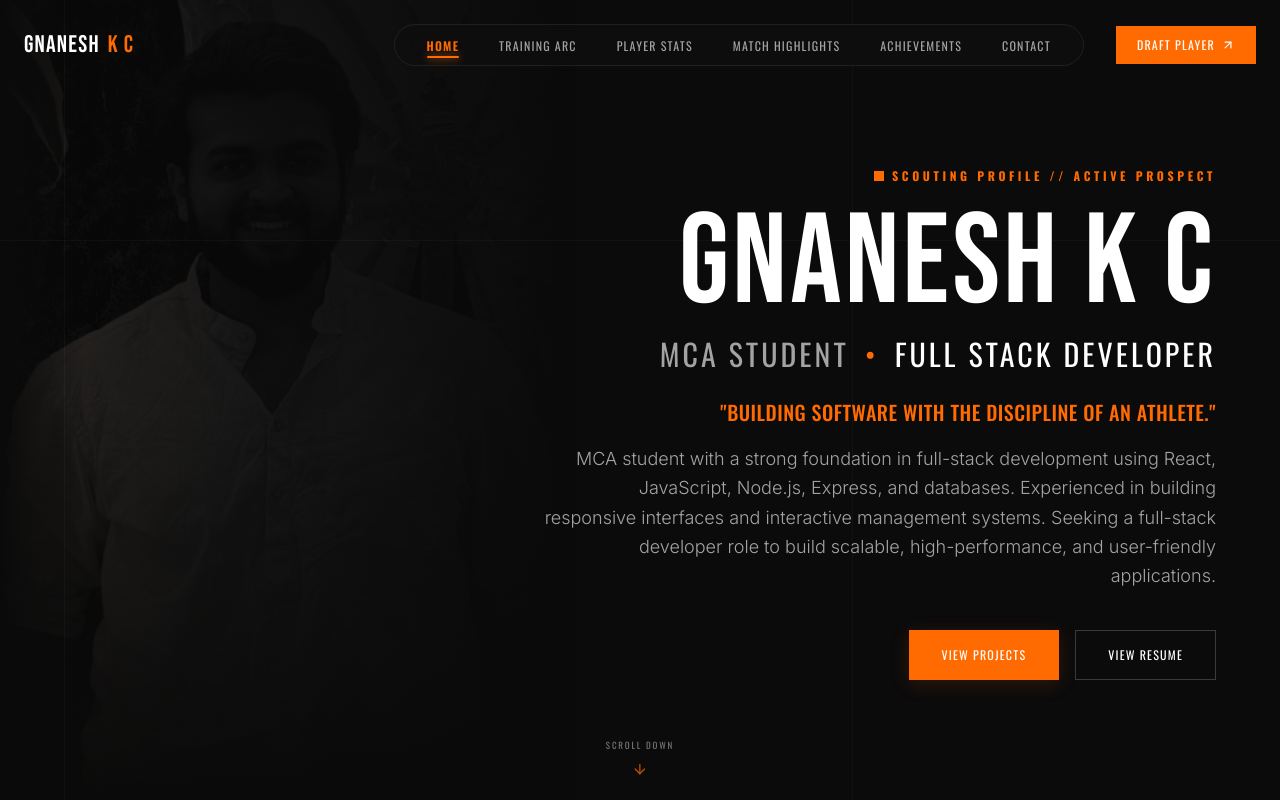
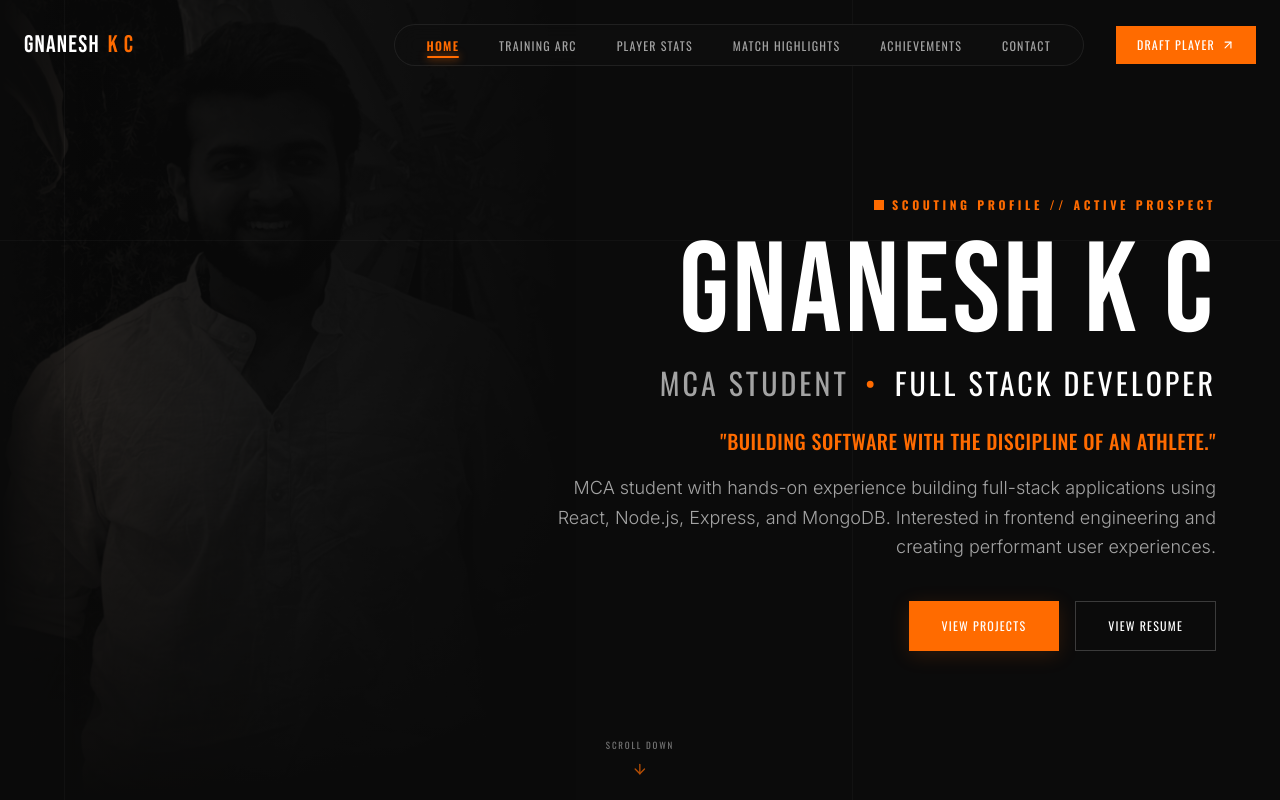
Before and after one commit to Gnanesh18/Portfolio, a Next.js app: page / in a window 1280 px wide. Shown: the top 800 px of the page. Built offline with nearby package versions, Linux system fonts and the light colour scheme.

Commit message:
Update profile objective/biography to a less generic MCA student summary

```diff
--- a/src/components/Hero.tsx
+++ b/src/components/Hero.tsx
@@ -78,7 +78,7 @@ export default function Hero() {
               "Building software with the discipline of an athlete."
             </p>
             <p className="text-soft-gray text-base sm:text-lg leading-relaxed font-light">
-              MCA student with a strong foundation in full-stack development using React, JavaScript, Node.js, Express, and databases. Experienced in building responsive interfaces and interactive management systems. Seeking a full-stack developer role to build scalable, high-performance, and user-friendly applications.
+              MCA student with hands-on experience building full-stack applications using React, Node.js, Express, and MongoDB. Interested in frontend engineering and creating performant user experiences.
             </p>
           </motion.div>
 
--- a/src/components/PlayerProfile.tsx
+++ b/src/components/PlayerProfile.tsx
@@ -72,7 +72,7 @@ export default function PlayerProfile() {
                 </h3>
               </div>
               <p className="text-soft-gray text-sm leading-relaxed font-light">
-                MCA student with a strong foundation in full-stack development using React, JavaScript, Node.js, Express, and databases. Having worked on projects such as Management Systems using the MERN stack, I am seeking a full-stack developer role to build scalable, high-performance, and user-friendly web applications.
+                MCA student with hands-on experience building full-stack applications using React, Node.js, Express, and MongoDB. Interested in frontend engineering and creating performant user experiences.
               </p>
             </div>
 
--- a/src/generate-pdf.js
+++ b/src/generate-pdf.js
@@ -41,7 +41,7 @@ y += 26;
 doc.fillColor(bodyColor)
    .font('Times-Italic')
    .fontSize(9.5)
-   .text('MCA student with strong foundation in frontend development', leftMargin, y, { width: contentWidth, align: 'center' });
+   .text('MCA student with hands-on experience building full-stack applications', leftMargin, y, { width: contentWidth, align: 'center' });
 
 y += 15;
 
@@ -119,13 +119,13 @@ drawSectionHeader('PROFESSIONAL SUMMARY');
 doc.fillColor(bodyColor)
    .font('Helvetica')
    .fontSize(8.5)
-   .text('MCA student with strong foundation in frontend development using ', leftMargin, y, { continued: true, width: contentWidth, align: 'justify', lineGap: 2.5 })
-   .font('Helvetica-Bold').text('React, JavaScript, HTML ', { continued: true })
-   .font('Helvetica').text('and ', { continued: true })
-   .font('Helvetica-Bold').text('CSS', { continued: true })
-   .font('Helvetica').text('. Having worked on projects on Management Systems using ', { continued: true })
-   .font('Helvetica-Bold').text('MERN stack', { continued: true })
-   .font('Helvetica').text('. Seeking a frontend developer role to build scalable and user-friendly applications.', { width: contentWidth, align: 'justify', lineGap: 2.5 });
+   .text('MCA student with hands-on experience building full-stack applications using ', leftMargin, y, { continued: true, width: contentWidth, align: 'justify', lineGap: 2.5 })
+   .font('Helvetica-Bold').text('React, Node.js, Express, and MongoDB', { continued: true })
+   .font('Helvetica').text('. Interested in ', { continued: true })
+   .font('Helvetica-Bold').text('frontend engineering ', { continued: true })
+   .font('Helvetica').text('and creating ', { continued: true })
+   .font('Helvetica-Bold').text('performant user experiences', { continued: true })
+   .font('Helvetica').text('.', { width: contentWidth, align: 'justify', lineGap: 2.5 });
 
 y += 34;
 
```
Also changed, not shown: 1 other file (tests, documents, lock files or other folders).
